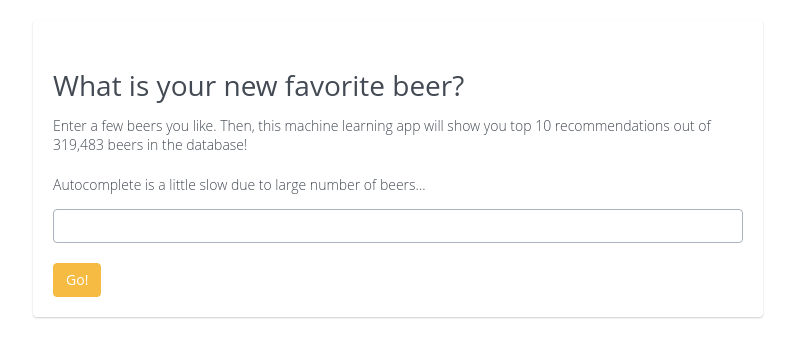
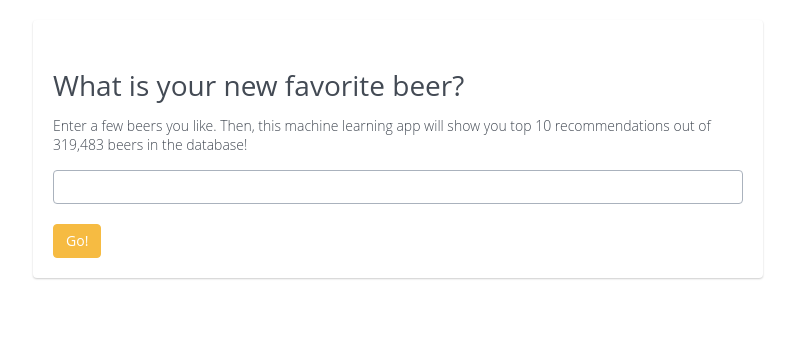
Before and after one commit to ek-ok/beer_recommender, a Flask app: template recommender/templates/rec_input.html in a window 1280 px wide. Shown: the part 52-410 px from the top of the page, without its empty margins (52-847 px from the left). Run offline with Flask 2, Linux system fonts and the light colour scheme; the template is opened without the code that fills it, so the values that code supplies are empty; some libraries are stand-ins or nearby versions.

Commit message:
just wording change

```diff
--- a/recommender/templates/rec_input.html
+++ b/recommender/templates/rec_input.html
@@ -9,8 +9,7 @@
                 <h1 class="cover-heading">What is your new favorite beer?</h1>
                 <p class="lead">
                     Enter a few beers you like. Then, this machine learning app will show you top 10 recommendations
-                    out of 319,483 beers in the database!<br><br>
-                    Autocomplete is a little slow due to large number of beers...
+                    out of 319,483 beers in the database!
                 </p>
                 <input type="text" class="form-control" id="beers" name="beers" />
 
```
